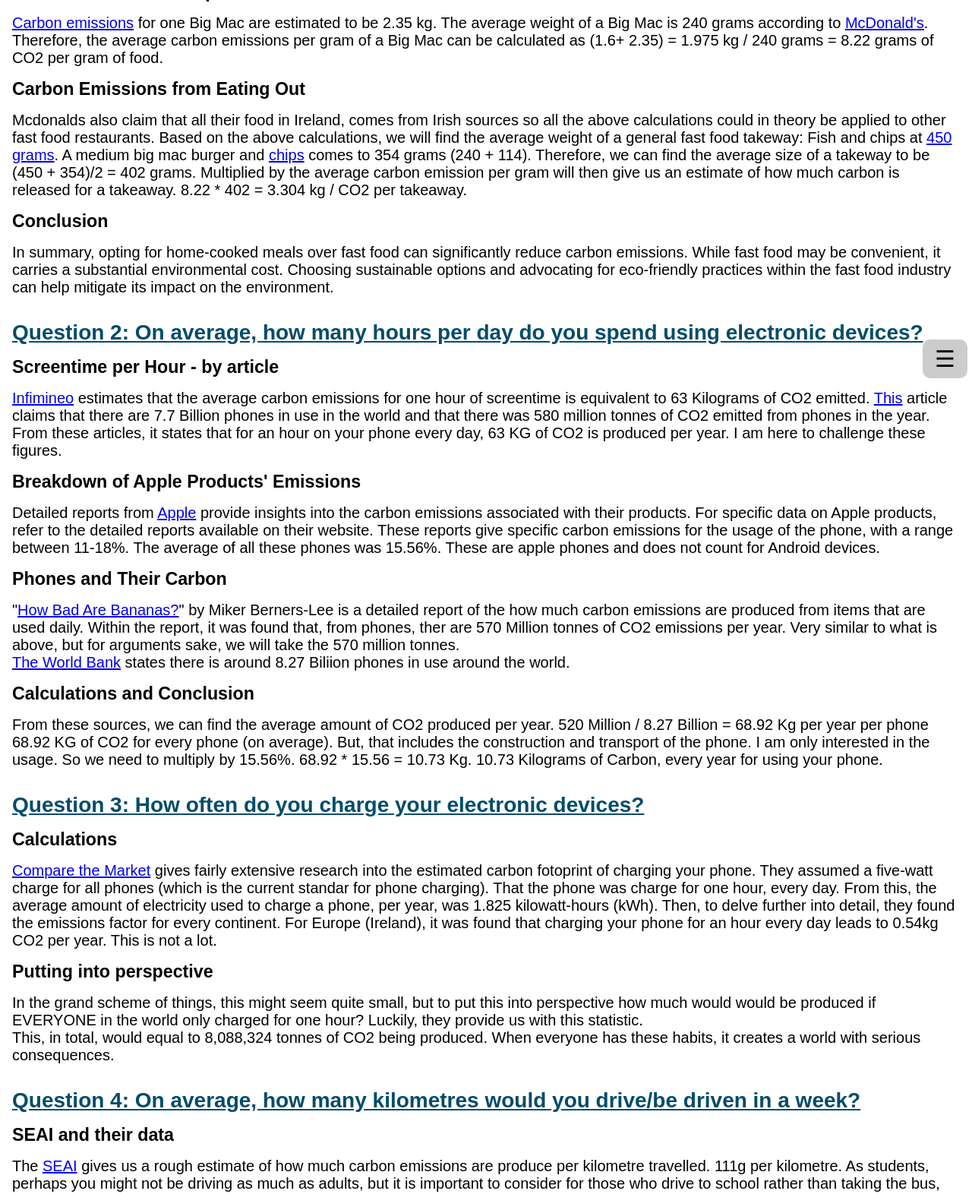
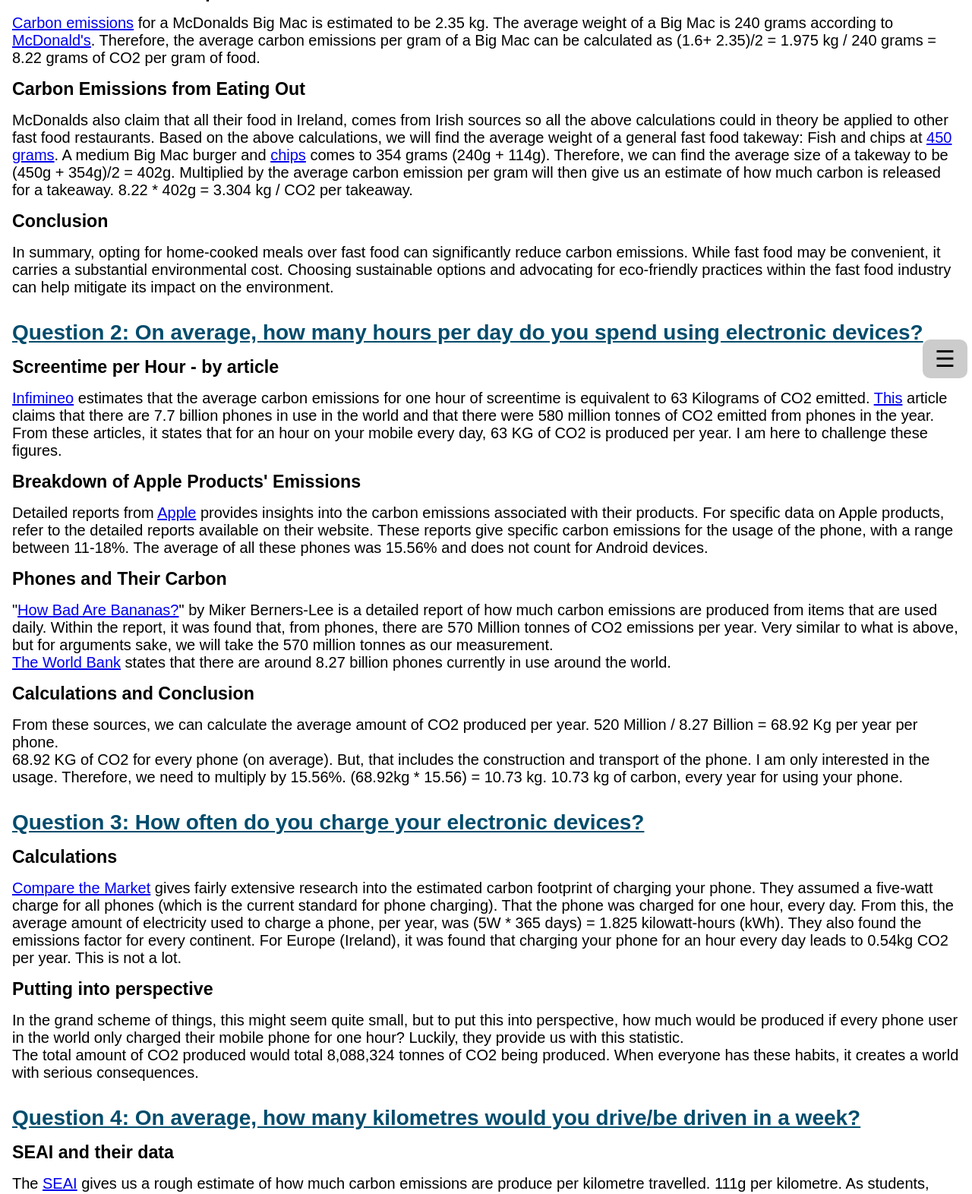
Before and after one commit to EvinWalshe/sustainability-challenge, a plain HTML site: page results.html in a window 1280 px wide. Shown: the part 296-1868 px from the top of the page at 76% size. Drawn offline with Linux system fonts and the light colour scheme.

Commit message:
Change to wording

```diff
--- a/results.html
+++ b/results.html
@@ -44,23 +44,22 @@
 
       <h5>Carbon Emissions of Specific Fast Food Items</h5>
       <p>
-        <a href="https://plantbasednews.org/news/environment/big-mac-carbon-footprint/">Carbon emissions</a> for one Big
-        Mac are estimated to be 2.35 kg. The average weight of a Big Mac is 240 grams according to <a
+        <a href="https://plantbasednews.org/news/environment/big-mac-carbon-footprint/">Carbon emissions</a> for a McDonalds Big
+        Mac is estimated to be 2.35 kg. The average weight of a Big Mac is 240 grams according to <a
           href="https://www.mcdonalds.com/gb/en-gb/help/faq/what-s-the-average-weight-in-grams-of-a-big-mac.html">McDonald's</a>.
-        Therefore, the average carbon emissions per gram of a Big Mac can be calculated as (1.6+ 2.35) = 1.975 kg / 240
+        Therefore, the average carbon emissions per gram of a Big Mac can be calculated as (1.6+ 2.35)/2 = 1.975 kg / 240
         grams = 8.22 grams of CO2 per gram of food.
       </p>
 
       <h5>Carbon Emissions from Eating Out</h5>
       <p>
-        Mcdonalds also claim that all their food in Ireland, comes from Irish sources so all the above calculations
+        McDonalds also claim that all their food in Ireland, comes from Irish sources so all the above calculations
         could in theory be applied to other fast food restaurants. Based on the above calculations, we will find the
         average weight of a general fast food takeway: Fish and chips at <a
-          href="https://www.nfff.co.uk/pages/nutritional-info">450 grams</a>. A medium big mac burger and <a
+          href="https://www.nfff.co.uk/pages/nutritional-info">450 grams</a>. A medium Big Mac burger and <a
           href="https://www.mcdonalds.com/gb/en-gb/help/faq/how-much-do-small--medium-and-large-fries-weigh.html">chips</a>
-        comes to 354 grams (240 + 114). Therefore, we can find the average size of a takeway to be (450 + 354)/2 = 402
-        grams. Multiplied by the average carbon emission per gram will then give us an estimate of how much carbon is
-        released for a takeaway. 8.22 * 402 = 3.304 kg / CO2 per takeaway.
+        comes to 354 grams (240g + 114g). Therefore, we can find the average size of a takeway to be (450g + 354g)/2 = 402g. Multiplied by the average carbon emission per gram will then give us an estimate of how much carbon is
+        released for a takeaway. 8.22 * 402g = 3.304 kg / CO2 per takeaway.
       </p>
 
       <h5>Conclusion</h5>
@@ -84,38 +83,38 @@
         estimates that the average carbon emissions for one hour of screentime is equivalent to 63 Kilograms of CO2
         emitted. <a
           href="https://reboxed.co/blogs/outsidethebox/the-carbon-footprint-of-your-phone-and-how-you-can-reduce-it ">This</a>
-        article claims that there are 7.7 Billion phones in use in the world and that there was 580 million tonnes of
-        CO2 emitted from phones in the year. From these articles, it states that for an hour on your phone every day, 63
+        article claims that there are 7.7 billion phones in use in the world and that there were 580 million tonnes of
+        CO2 emitted from phones in the year. From these articles, it states that for an hour on your mobile every day, 63
         KG of CO2 is produced per year. I am here to challenge these figures.
 
       </p>
 
       <h5>Breakdown of Apple Products' Emissions</h5>
       <p>
-        Detailed reports from <a href="https://www.apple.com/uk/environment/">Apple</a> provide insights into the carbon
+        Detailed reports from <a href="https://www.apple.com/uk/environment/">Apple</a> provides insights into the carbon
         emissions associated with their products. For specific data on Apple products, refer to the detailed reports
         available on their website. These reports give specific carbon emissions for the usage of the phone, with a
-        range between 11-18%. The average of all these phones was 15.56%. These are apple phones and does not count for
+        range between 11-18%. The average of all these phones was 15.56% and does not count for
         Android devices.
       </p>
 
       <h5>Phones and Their Carbon</h5>
       <p>
         "<a href="https://profilebooks.com/work/how-bad-are-bananas/">How Bad Are Bananas?</a>" by Miker Berners-Lee is
-        a detailed report of the how much carbon emissions are produced from items that are used daily. Within the
-        report, it was found that, from phones, ther are 570 Million tonnes of CO2 emissions per year. Very similar to
-        what is above, but for arguments sake, we will take the 570 million tonnes.
-        <br> <a href="https://data.worldbank.org/indicator/IT.CEL.SETS">The World Bank</a> states there is around 8.27
-        Biliion phones in use around the world.
+        a detailed report of how much carbon emissions are produced from items that are used daily. Within the
+        report, it was found that, from phones, there are 570 Million tonnes of CO2 emissions per year. Very similar to
+        what is above, but for arguments sake, we will take the 570 million tonnes as our measurement.
+        <br> <a href="https://data.worldbank.org/indicator/IT.CEL.SETS">The World Bank</a> states that there are around 8.27
+        billion phones currently in use around the world.
       </p>
 
       <h5>Calculations and Conclusion</h5>
       <p>
-        From these sources, we can find the average amount of CO2 produced per year. 520 Million / 8.27 Billion = 68.92
-        Kg per year per phone
+        From these sources, we can calculate the average amount of CO2 produced per year. 520 Million / 8.27 Billion = 68.92
+        Kg per year per phone.
         <br> 68.92 KG of CO2 for every phone (on average). But, that includes the construction and transport of the
-        phone. I am only interested in the usage. So we need to multiply by 15.56%. 68.92 * 15.56 = 10.73 Kg. 10.73
-        Kilograms of Carbon, every year for using your phone.
+        phone. I am only interested in the usage. Therefore, we need to multiply by 15.56%. (68.92kg * 15.56) = 10.73 kg. 10.73
+        kg of carbon, every year for using your phone.
       </p>
     </section>
 
@@ -126,21 +125,20 @@
         <a id="info-link"
           href="https://www.comparethemarket.com.au/energy/features/carbon-footprint-of-phone-charging/">Compare the
           Market</a>
-        gives fairly extensive research into the estimated carbon fotoprint of charging your phone. They assumed a
-        five-watt charge for all phones (which is the current standar for phone charging). That the phone was charge for
-        one hour, every day. From this, the average amount of electricity used to charge a phone, per year, was 1.825
-        kilowatt-hours (kWh). Then, to delve further into detail, they found the emissions factor for every continent.
+        gives fairly extensive research into the estimated carbon footprint of charging your phone. They assumed a
+        five-watt charge for all phones (which is the current standard for phone charging). That the phone was charged for
+        one hour, every day. From this, the average amount of electricity used to charge a phone, per year, was (5W * 365 days) = 1.825
+        kilowatt-hours (kWh). They also found the emissions factor for every continent.
         For Europe (Ireland), it was found that charging your phone for an hour every day leads to 0.54kg CO2 per year.
         This is not a lot.
       </p>
 
       <h5>Putting into perspective</h5>
       <p>
-        In the grand scheme of things, this might seem quite small, but to put this into perspective how much would
-        would be produced if EVERYONE in the world only charged for one hour? Luckily, they provide us with this
+        In the grand scheme of things, this might seem quite small, but to put this into perspective, how much would be produced if every phone user in the world only charged their mobile phone for one hour? Luckily, they provide us with this
         statistic.
         <br>
-        This, in total, would equal to 8,088,324 tonnes of CO2 being produced. When everyone has these habits, it
+        The total amount of CO2 produced would total 8,088,324 tonnes of CO2 being produced. When everyone has these habits, it
         creates a world with serious consequences.
       </p>
     </section>
```
